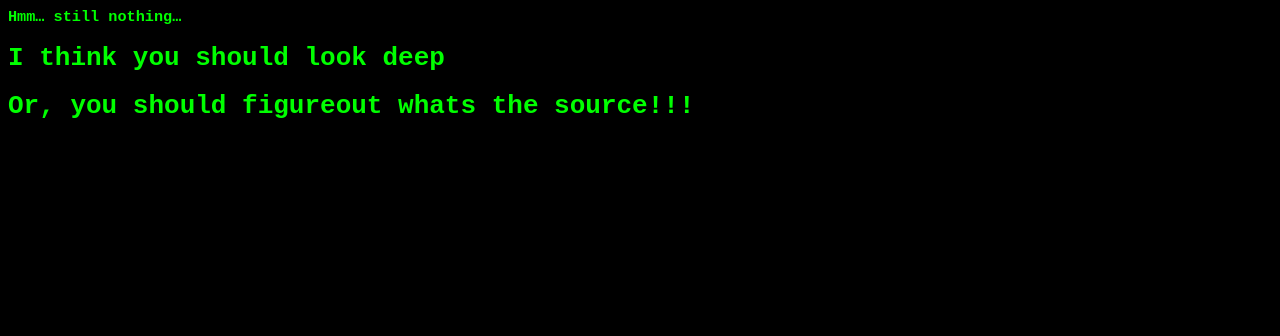
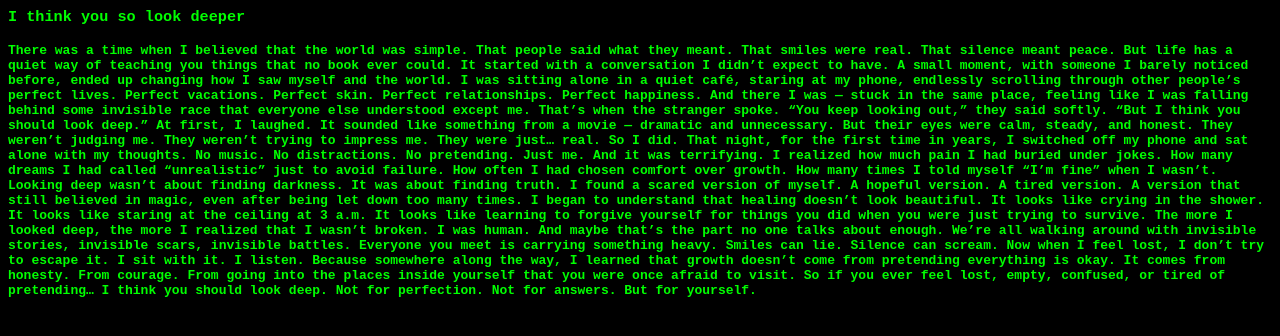
Before and after one commit to Acegod1234/softwarica-dns-ctf, a plain HTML site: page index.html in a window 1280 px wide. Drawn offline with Linux system fonts and the light colour scheme.

Commit message:
Update index.html

```diff
--- a/index.html
+++ b/index.html
@@ -3,11 +3,51 @@
   <title>Nothing to see here…</title>
 </head>
 <body style="background:#000;color:#0f0;font-family:monospace;">
-  <h3>Hmm… still nothing…</h3>
-  <h1> I think you should look deep</h1>
-  <h1> Or, you should figureout whats the source!!!</h1>
+  <h3>I think you so look deeper</h3>
+  <h4>There was a time when I believed that the world was simple. That people said what they meant. That smiles were real. That silence meant peace. But life has a quiet way of teaching you things that no book ever could.
 
-  <!-- OSINT Clue -->
+It started with a conversation I didn’t expect to have. A small moment, with someone I barely noticed before, ended up changing how I saw myself and the world.
+
+I was sitting alone in a quiet café, staring at my phone, endlessly scrolling through other people’s perfect lives. Perfect vacations. Perfect skin. Perfect relationships. Perfect happiness. And there I was — stuck in the same place, feeling like I was falling behind some invisible race that everyone else understood except me.
+
+That’s when the stranger spoke.
+
+“You keep looking out,” they said softly. “But I think you should look deep.”
+
+At first, I laughed. It sounded like something from a movie — dramatic and unnecessary. But their eyes were calm, steady, and honest. They weren’t judging me. They weren’t trying to impress me. They were just… real.
+
+So I did.
+
+That night, for the first time in years, I switched off my phone and sat alone with my thoughts. No music. No distractions. No pretending. Just me.
+
+And it was terrifying.
+
+I realized how much pain I had buried under jokes. How many dreams I had called “unrealistic” just to avoid failure. How often I had chosen comfort over growth. How many times I told myself “I’m fine” when I wasn’t.
+
+Looking deep wasn’t about finding darkness. It was about finding truth.
+
+I found a scared version of myself. A hopeful version. A tired version. A version that still believed in magic, even after being let down too many times.
+
+I began to understand that healing doesn’t look beautiful. It looks like crying in the shower. It looks like staring at the ceiling at 3 a.m. It looks like learning to forgive yourself for things you did when you were just trying to survive.
+
+The more I looked deep, the more I realized that I wasn’t broken. I was human.
+
+And maybe that’s the part no one talks about enough. We’re all walking around with invisible stories, invisible scars, invisible battles. Everyone you meet is carrying something heavy. Smiles can lie. Silence can scream.
+
+Now when I feel lost, I don’t try to escape it. I sit with it. I listen.
+
+Because somewhere along the way, I learned that growth doesn’t come from pretending everything is okay. It comes from honesty. From courage. From going into the places inside yourself that you were once afraid to visit.
+
+So if you ever feel lost, empty, confused, or tired of pretending…
+
+I think you should look deep.
+
+Not for perfection.
+Not for answers.
+But for yourself.</h1>
+
+
+
   <!-- try /youfinallygothere -->
 </body>
 </html>
```
